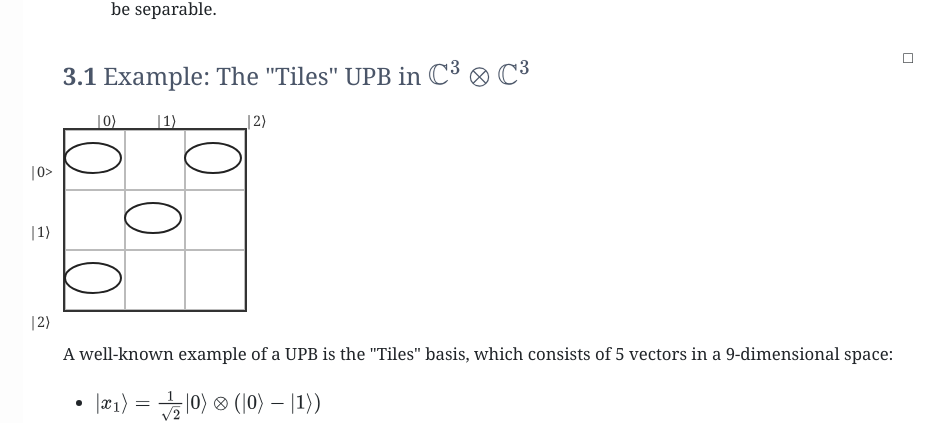
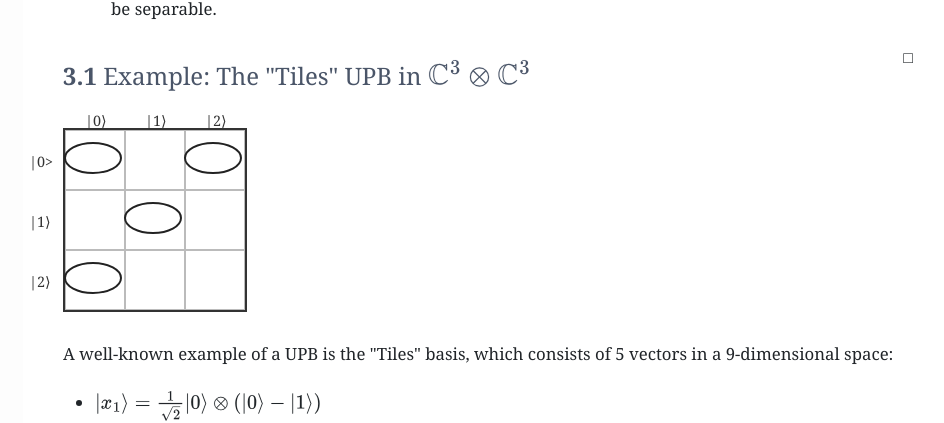
Before and after one commit to rnkarmakar/rnkarmakar.github.io, a Jekyll site: the page assets/html/tensor-norms-quantum-entanglement-2.html, which Jekyll copies as it is, in a window 1280 px wide. Shown: the part 4764-5187 px from the top of the page, without its empty margins (152-1096 px from the left). Built offline with Jekyll 4.4.1, drawn with Linux system fonts in a browser that asks for light colours.

Commit message:
adjusted grid

```diff
--- a/assets/html/tensor-norms-quantum-entanglement-2.html
+++ b/assets/html/tensor-norms-quantum-entanglement-2.html
@@ -419,12 +419,12 @@
                 <div class="cell"></div>
                 <div class="cell"></div>
                 <!-- Axis labels -->
-                <span class="axis-label axis-x" style="left: 30px">|0⟩</span>
-                <span class="axis-label axis-x" style="left: 90px;">|1⟩</span>
-                <span class="axis-label axis-x" style="left: 180px;">|2⟩</span>
-                <span class="axis-label axis-y" style="top: 30px">|0></span>
-                <span class="axis-label axis-y" style="top: 90px;">|1⟩</span>
-                <span class="axis-label axis-y" style="top: 180px;">|2⟩</span>
+                <span class="axis-label axis-x" style="left: 20px">|0⟩</span>
+                <span class="axis-label axis-x" style="left: 80px;">|1⟩</span>
+                <span class="axis-label axis-x" style="left: 140px;">|2⟩</span>
+                <span class="axis-label axis-y" style="top: 20px">|0></span>
+                <span class="axis-label axis-y" style="top: 80px;">|1⟩</span>
+                <span class="axis-label axis-y" style="top: 140px;">|2⟩</span>
               </div>
               <!-- SVG ellipses for the ovals -->
               <svg class="tiles-ellipses" width="180" height="180">
```
